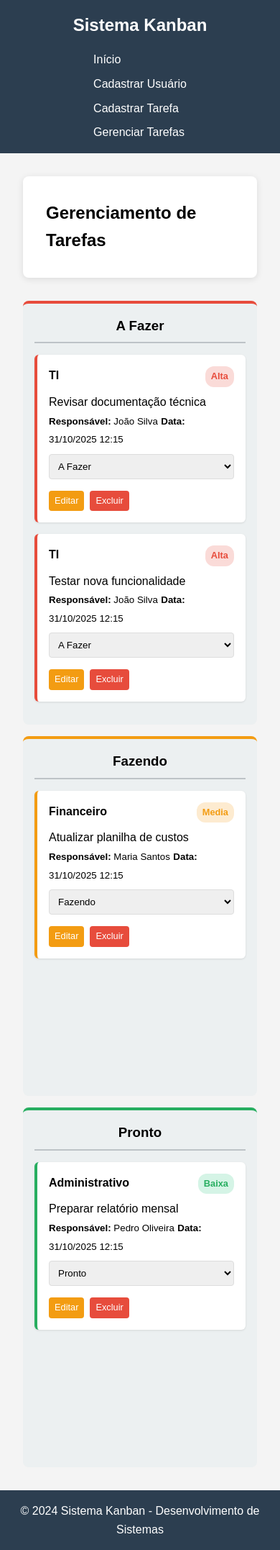
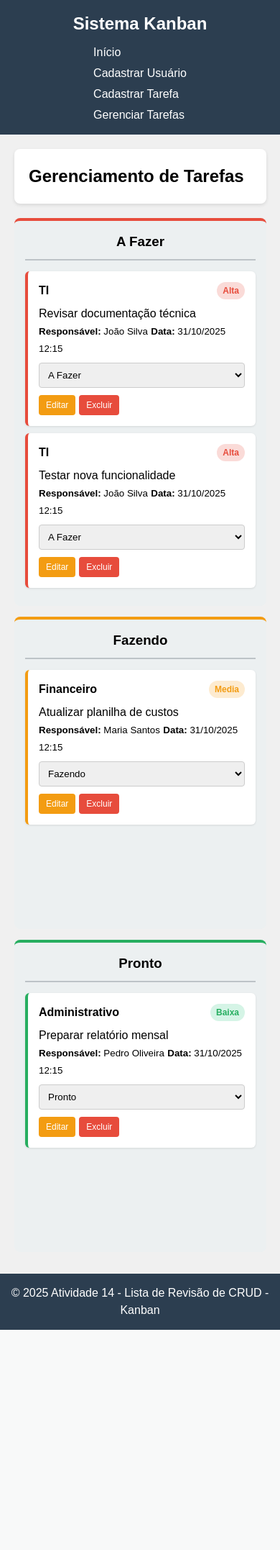
Before and after one commit to joaoduarte01/Atividade-3010, a PHP site: page /gerenciar_tarefas.php in a window 390 px wide. Shown: the whole page at 72% size. After the commit the page ends 1848 px from the top, so only its background shows below. Run offline with PHP 8.4, Linux system fonts and the light colour scheme; data comes from the database, SQL or seed files in the repository.

Commit message:
commit css e footer

```diff
--- a/css/style.css
+++ b/css/style.css
@@ -1,271 +1,225 @@
+/* ===== RESET BÁSICO ===== */
+/* Remove margens e padding padrão de todos os elementos */
 * {
     margin: 0;
     padding: 0;
-    box-sizing: border-box;
 }
 
 body {
-    font-family: 'Arial', sans-serif;
-    line-height: 1.6;
-    background-color: #f4f4f4;
+    font-family: Arial, sans-serif;
+    background-color: #f0f0f0;
+    line-height: 1.5;
 }
 
+/* ===== CABEÇALHO E MENU ===== */
 .navbar {
-    background: #2c3e50;
+    background: #2c3e50; /* Azul escuro */
     color: white;
-    padding: 1rem 0;
+    padding: 15px 0;
 }
 
 .nav-container {
+    width: 90%;
     max-width: 1200px;
     margin: 0 auto;
     display: flex;
     justify-content: space-between;
     align-items: center;
-    padding: 0 2rem;
 }
 
 .nav-logo {
-    font-size: 1.5rem;
+    font-size: 24px;
     font-weight: bold;
 }
 
 .nav-menu {
     list-style: none;
     display: flex;
-    gap: 2rem;
+    gap: 20px;
 }
 
 .nav-menu a {
     color: white;
     text-decoration: none;
-    padding: 0.5rem 1rem;
+    padding: 8px 16px;
     border-radius: 4px;
-    transition: background-color 0.3s;
 }
 
 .nav-menu a:hover {
-    background-color: #34495e;
+    background-color: #34495e; /* Azul um pouco mais claro */
 }
 
+/* ===== LAYOUT PRINCIPAL ===== */
 .container {
+    width: 90%;
     max-width: 1200px;
-    margin: 2rem auto;
-    padding: 0 2rem;
+    margin: 20px auto;
+    padding: 0 20px;
 }
 
 .card {
     background: white;
     border-radius: 8px;
-    padding: 2rem;
-    box-shadow: 0 2px 10px rgba(0,0,0,0.1);
-    margin-bottom: 2rem;
+    padding: 20px;
+    margin-bottom: 20px;
+    box-shadow: 0 2px 5px rgba(0,0,0,0.1);
 }
 
+/* ===== FORMULÁRIOS ===== */
 .form-group {
-    margin-bottom: 1rem;
+    margin-bottom: 15px;
 }
 
 .form-group label {
     display: block;
-    margin-bottom: 0.5rem;
+    margin-bottom: 5px;
     font-weight: bold;
-    color: #333;
 }
 
 .form-control {
     width: 100%;
-    padding: 0.75rem;
-    border: 1px solid #ddd;
+    padding: 10px;
+    border: 1px solid #ccc;
     border-radius: 4px;
-    font-size: 1rem;
+    font-size: 16px;
 }
 
+/* ===== BOTÕES ===== */
 .btn {
-    padding: 0.75rem 1.5rem;
+    padding: 10px 20px;
     border: none;
     border-radius: 4px;
     cursor: pointer;
-    font-size: 1rem;
+    font-size: 16px;
     text-decoration: none;
     display: inline-block;
-    text-align: center;
-    transition: background-color 0.3s;
-}
-
-.btn-primary {
-    background-color: #3498db;
     color: white;
 }
 
-.btn-primary:hover {
-    background-color: #2980b9;
+.btn-primary { background: #3498db; } /* Azul */
+.btn-success { background: #27ae60; } /* Verde */
+.btn-danger  { background: #e74c3c; } /* Vermelho */
+.btn-warning { background: #f39c12; } /* Laranja */
+
+.btn:hover {
+    opacity: 0.9; /* Efeito simples ao passar o mouse */
 }
 
-.btn-success {
-    background-color: #27ae60;
-    color: white;
-}
-
-.btn-success:hover {
-    background-color: #219a52;
-}
-
-.btn-danger {
-    background-color: #e74c3c;
-    color: white;
-}
-
-.btn-danger:hover {
-    background-color: #c0392b;
-}
-
-.btn-warning {
-    background-color: #f39c12;
-    color: white;
-}
-
-.btn-warning:hover {
-    background-color: #d35400;
-}
-
+/* ===== MENSAGENS DE ALERTA ===== */
 .alert {
-    padding: 1rem;
+    padding: 15px;
     border-radius: 4px;
-    margin-bottom: 1rem;
+    margin-bottom: 15px;
 }
 
 .alert-success {
-    background-color: #d4edda;
+    background: #d4edda;
     border: 1px solid #c3e6cb;
     color: #155724;
 }
 
 .alert-danger {
-    background-color: #f8d7da;
+    background: #f8d7da;
     border: 1px solid #f5c6cb;
     color: #721c24;
 }
 
+/* ===== KANBAN - QUADRO DE TAREFAS ===== */
 .kanban-board {
-    display: grid;
-    grid-template-columns: 1fr 1fr 1fr;
-    gap: 1rem;
-    margin-top: 2rem;
+    display: flex;
+    gap: 15px;
+    margin-top: 20px;
 }
 
 .kanban-column {
+    flex: 1;
     background: #ecf0f1;
     border-radius: 8px;
-    padding: 1rem;
-    min-height: 500px;
+    padding: 15px;
+    min-height: 400px;
 }
 
 .kanban-column h3 {
     text-align: center;
-    margin-bottom: 1rem;
-    padding-bottom: 0.5rem;
+    margin-bottom: 15px;
+    padding-bottom: 10px;
     border-bottom: 2px solid #bdc3c7;
 }
 
-.column-a-fazer {
-    border-top: 4px solid #e74c3c;
-}
+/* Cores das colunas */
+.column-a-fazer { border-top: 4px solid #e74c3c; }  /* Vermelho */
+.column-fazendo { border-top: 4px solid #f39c12; } /* Laranja */
+.column-pronto  { border-top: 4px solid #27ae60; } /* Verde */
 
-.column-fazendo {
-    border-top: 4px solid #f39c12;
-}
-
-.column-pronto {
-    border-top: 4px solid #27ae60;
-}
-
+/* ===== CARDS DE TAREFA ===== */
 .tarefa-card {
     background: white;
     border-radius: 6px;
-    padding: 1rem;
-    margin-bottom: 1rem;
+    padding: 15px;
+    margin-bottom: 10px;
     box-shadow: 0 1px 3px rgba(0,0,0,0.1);
-    border-left: 4px solid;
 }
 
-.tarefa-baixa {
-    border-left-color: #27ae60;
-}
-
-.tarefa-media {
-    border-left-color: #f39c12;
-}
-
-.tarefa-alta {
-    border-left-color: #e74c3c;
-}
+/* Cores da prioridade (borda esquerda) */
+.tarefa-baixa  { border-left: 4px solid #27ae60; } /* Verde */
+.tarefa-media  { border-left: 4px solid #f39c12; } /* Laranja */
+.tarefa-alta   { border-left: 4px solid #e74c3c; } /* Vermelho */
 
 .tarefa-header {
     display: flex;
     justify-content: space-between;
-    align-items: flex-start;
-    margin-bottom: 0.5rem;
+    margin-bottom: 8px;
 }
 
 .tarefa-prioridade {
-    padding: 0.25rem 0.5rem;
+    padding: 3px 8px;
     border-radius: 12px;
-    font-size: 0.8rem;
+    font-size: 12px;
     font-weight: bold;
 }
 
-.prioridade-baixa {
-    background-color: #d5f4e6;
-    color: #27ae60;
-}
-
-.prioridade-media {
-    background-color: #fdebd0;
-    color: #f39c12;
-}
-
-.prioridade-alta {
-    background-color: #fadbd8;
-    color: #e74c3c;
-}
+/* Cores dos badges de prioridade */
+.prioridade-baixa  { background: #d5f4e6; color: #27ae60; }
+.prioridade-media  { background: #fdebd0; color: #f39c12; }
+.prioridade-alta   { background: #fadbd8; color: #e74c3c; }
 
 .tarefa-actions {
     display: flex;
-    gap: 0.5rem;
-    margin-top: 1rem;
+    gap: 5px;
+    margin-top: 10px;
 }
 
 .tarefa-actions .btn {
-    padding: 0.25rem 0.5rem;
-    font-size: 0.8rem;
+    padding: 5px 10px;
+    font-size: 12px;
 }
 
 .status-select {
     width: 100%;
-    padding: 0.5rem;
-    border: 1px solid #ddd;
+    padding: 8px;
+    border: 1px solid #ccc;
     border-radius: 4px;
-    margin-top: 0.5rem;
+    margin-top: 8px;
 }
 
+/* ===== RODAPÉ ===== */
 footer {
     background: #2c3e50;
     color: white;
     text-align: center;
-    padding: 1rem 0;
-    margin-top: 2rem;
+    padding: 15px 0;
+    margin-top: 30px;
 }
 
+/* ===== TABELAS ===== */
 .table {
     width: 100%;
     border-collapse: collapse;
-    margin-top: 1rem;
+    margin-top: 15px;
 }
 
-.table th,
-.table td {
-    padding: 0.75rem;
+.table th, .table td {
+    padding: 12px;
     text-align: left;
     border-bottom: 1px solid #ddd;
 }
@@ -275,18 +229,19 @@ footer {
     font-weight: bold;
 }
 
+/* ===== RESPONSIVO - PARA CELULAR ===== */
 @media (max-width: 768px) {
     .kanban-board {
-        grid-template-columns: 1fr;
+        flex-direction: column; /* Colunas viram linhas no celular */
     }
 
     .nav-container {
         flex-direction: column;
-        gap: 1rem;
+        gap: 10px;
     }
 
     .nav-menu {
         flex-direction: column;
-        gap: 0.5rem;
+        gap: 5px;
     }
 }
--- a/includes/footer.php
+++ b/includes/footer.php
@@ -1,7 +1,7 @@
     </main>
     <footer>
         <div class="footer-content">
-            <p>&copy; 2024 Sistema Kanban - Desenvolvimento de Sistemas</p>
+            <p>&copy; 2025 Atividade 14 - Lista de Revisão de CRUD - Kanban </p>
         </div>
     </footer>
 </body>
```
